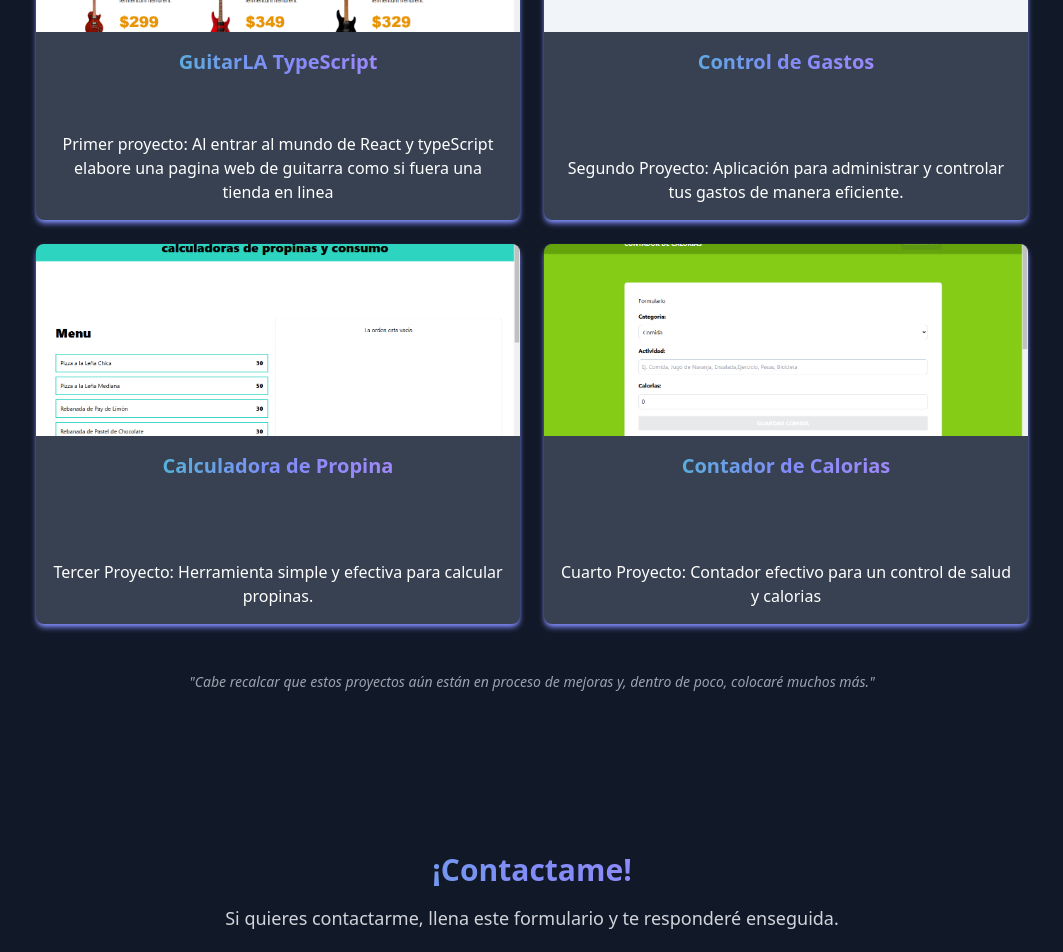
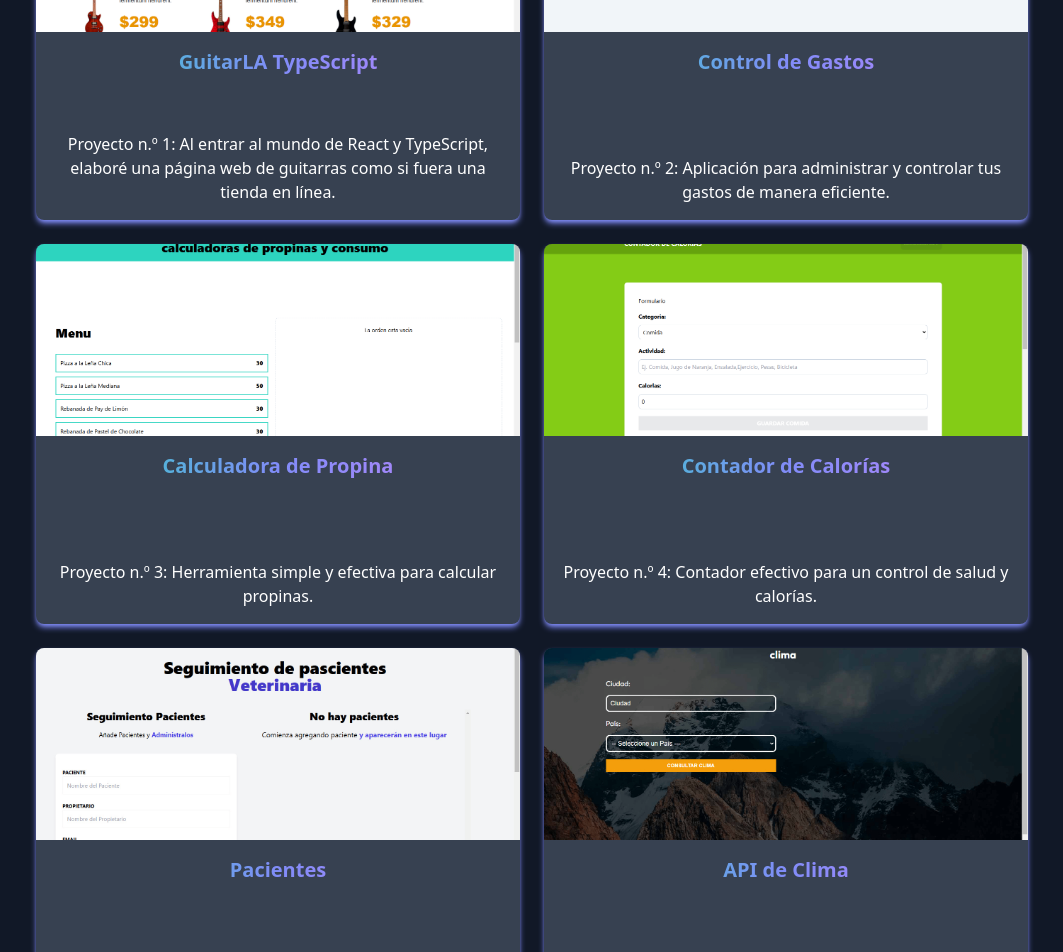
Before and after one commit to Carlox43/MyPortfolio, a React (Vite) app: page / in a window 1280 px wide. Shown: the part 2660-3612 px from the top of the page, without its empty margins (108-1171 px from the left). Built offline with nearby package versions, Linux system fonts and the light colour scheme; what tailwindcss-animated would draw is missing.

Commit message:
v1.1.4.1

```diff
--- a/src/components/Projects.tsx
+++ b/src/components/Projects.tsx
@@ -3,6 +3,8 @@ import controlGastos from "../assets/controlGastos.png";
 import calculadoraConsumo from "../assets/calculadoraConsumo.png";
 import GuitarLa from "../assets/GuitarLa.png";
 import caloriesTraker from "../assets/Contador de calorias.png";
+import Pascientes from "../assets/Pascientes.png";
+import ClimaApi from "../assets/ApiClima.png";
 
 const Projects = () => {
   const [isContentVisible, setIsContentVisible] = useState(false);
@@ -42,30 +44,44 @@ const Projects = () => {
     {
       title: "GuitarLA TypeScript",
       description:
-        "Primer proyecto: Al entrar al mundo de React y typeScript elabore una pagina web de guitarra como si fuera una tienda en linea",
+        "Proyecto n.º 1: Al entrar al mundo de React y TypeScript, elaboré una página web de guitarras como si fuera una tienda en línea.",
       image: GuitarLa,
       link: "https://guitar-la-type-script-alpha.vercel.app/",
     },
     {
       title: "Control de Gastos",
       description:
-        "Segundo Proyecto: Aplicación para administrar y controlar tus gastos de manera eficiente.",
+        "Proyecto n.º 2: Aplicación para administrar y controlar tus gastos de manera eficiente.",
       image: controlGastos,
       link: "https://control-de-gastos-bice.vercel.app/",
     },
     {
       title: "Calculadora de Propina",
       description:
-        "Tercer Proyecto: Herramienta simple y efectiva para calcular propinas.",
+        "Proyecto n.º 3: Herramienta simple y efectiva para calcular propinas.",
       image: calculadoraConsumo,
       link: "https://calculadora-propina-lake.vercel.app/",
     },
     {
-      title: "Contador de Calorias",
+      title: "Contador de Calorías",
       description:
-        "Cuarto Proyecto: Contador efectivo para un control de salud y calorias",
+        "Proyecto n.º 4: Contador efectivo para un control de salud y calorías.",
       image: caloriesTraker,
       link: "https://contador-calorias-gamma.vercel.app/",
+    },
+    {
+      title: "Pacientes",
+      description:
+        "Proyecto n.º 5: Un control para mascotas con su respectivo formulario.",
+      image: Pascientes,
+      link: "https://pascientes-zustand.vercel.app/",
+    },
+    {
+      title: "API de Clima",
+      description:
+        "Proyecto n.º 6: API de clima para consultar el estado del clima de algunos países.",
+      image: ClimaApi,
+      link: "https://clima-api-mu.vercel.app/",
     },
   ];
 
```
Also changed, not shown: src/assets/ApiClima.png (added), src/assets/Pascientes.png (added).
